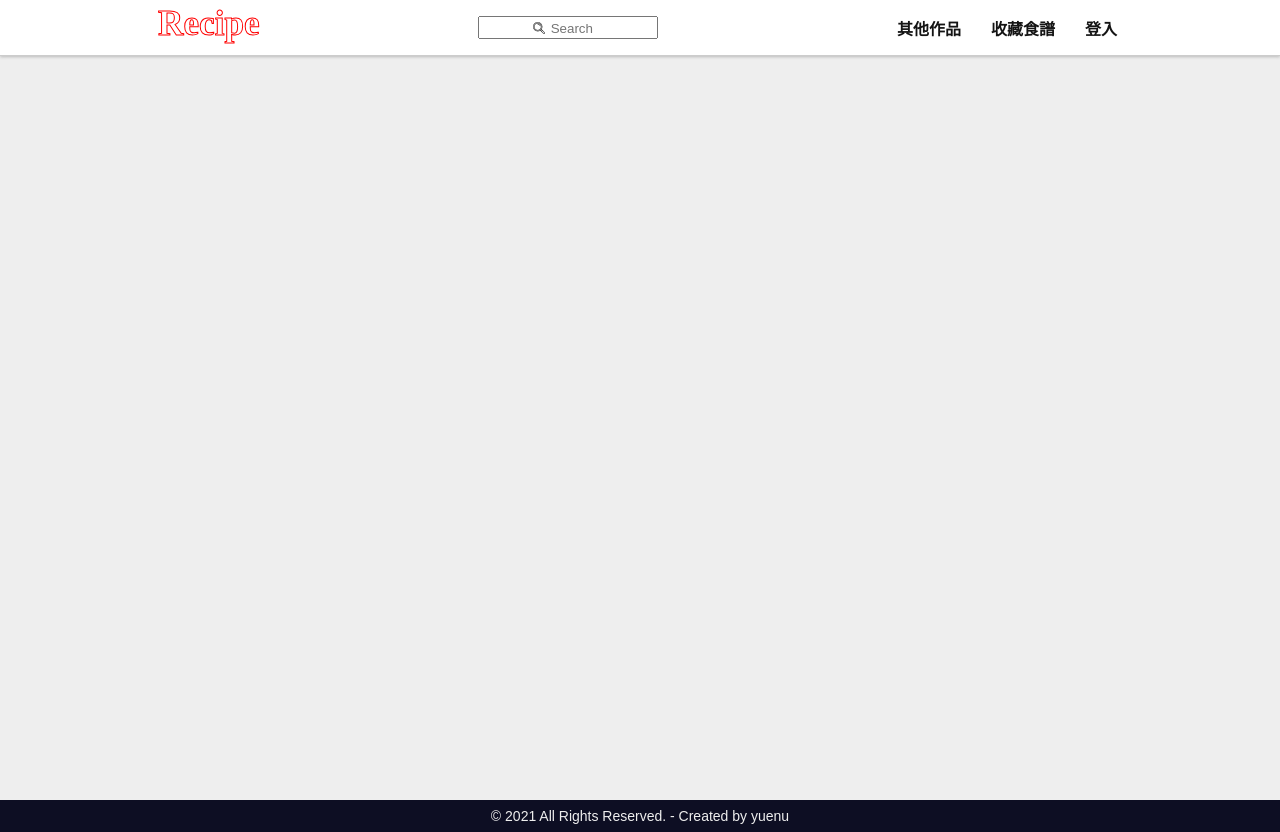
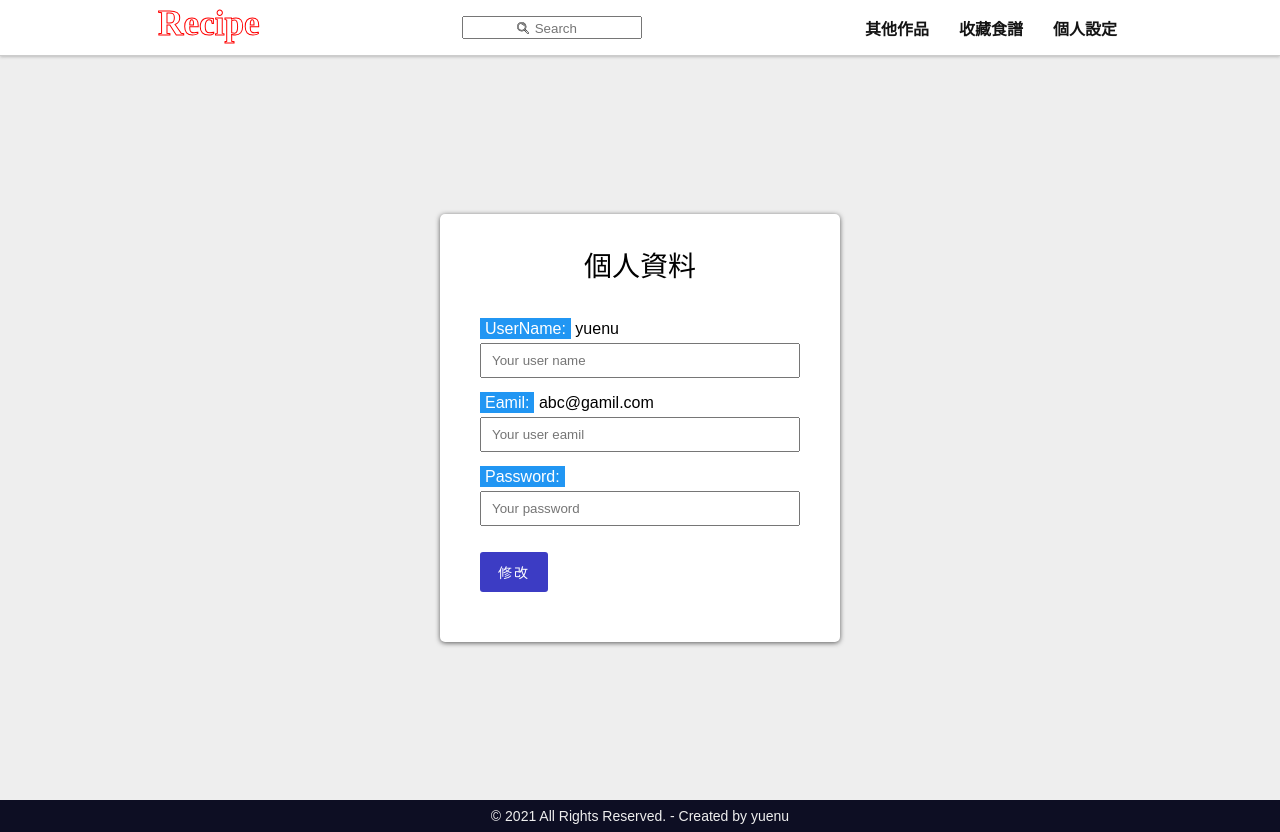
Before and after one commit to yuenu/recipe-next, a Vue app: page /editProfile in a window 1280 px wide. Built offline with nearby package versions, Linux system fonts and the light colour scheme; a web font is replaced by a local one.

Commit message:
add userSetting page

```diff
--- a/src/components/layout/TheHeader.vue
+++ b/src/components/layout/TheHeader.vue
@@ -12,9 +12,9 @@
       <SearchForm class="search" />
       <div class="container__left">
         <ul class="item__list">
-          <li><a href="#" class="item__link othersPro">其他作品</a></li>
-          <li><a href="#" class="item__link collect">收藏食譜</a></li>
-          <li><a href="#" class="item__link login">登入</a></li>
+          <li><router-link to="/" class="item__link othersPro">其他作品</router-link></li>
+          <li><router-link to="/" class="item__link collect">收藏食譜</router-link></li>
+          <li><router-link to="/editProfile" class="item__link login">個人設定</router-link></li>
         </ul>
       </div>
     </div>
@@ -84,7 +84,7 @@ export default defineComponent({
 .item__list {
   display: flex;
   list-style: none;
-  max-width: 250px;
+  max-width: 300px;
   margin-right: 20px;
 
   .item__link {
--- a/src/components/recipe/Carousel.vue
+++ b/src/components/recipe/Carousel.vue
@@ -64,16 +64,7 @@ export default defineComponent({
       }
     ]
     const imagesLen = images.length
-
-    // setInterval timer
-    const slideThrough = () => {
-      sliderIndex.value++
-      if (sliderIndex.value > 5) sliderIndex.value = 1
-    }
-
-    let timer = setInterval(() => {
-      slideThrough()
-    }, 2500)
+    let timer: number
 
     const resetInterval = (timer: number) => {
       clearInterval(timer)
--- /dev/null
+++ b/src/components/user/UserSettings.vue
@@ -0,0 +1,112 @@
+<template>
+  <div class="user-settings">
+    <div class="card">
+      <h1 class="card__title">個人資料</h1>
+      <form @submit.prevent="submitProfile">
+        <div class="card__input user">
+          <label for="uName"><span class="card__label">UserName:</span>  {{ fakeData[0].userName }}</label>
+          <input type="text" placeholder="Your user name" />
+        </div>
+        <div class="card__input password">
+          <label for="uName"><span class="card__label">Eamil:</span>  {{ fakeData[0].email }}</label>
+          <input type="eamil" placeholder="Your user eamil" />
+        </div>
+        <div class="card__input password">
+          <label for="uName"><span class="card__label">Password:</span></label>
+          <input type="password" placeholder="Your password" />
+        </div>
+        <button class="button" type="submit">修改</button>
+      </form>
+    </div>
+  </div>
+</template>
+
+<script lang="ts">
+import { defineComponent } from 'vue'
+
+export default defineComponent({
+  setup () {
+    const fakeData = [
+      {
+        userName: 'yuenu',
+        email: 'abc@gamil.com'
+      }
+    ]
+    const submitProfile = () => {
+      console.log('sumbit the data!!!')
+    }
+
+    return {
+      submitProfile,
+      fakeData
+    }
+  }
+})
+</script>
+
+<style lang="scss" scoped>
+.user-settings {
+  display: flex;
+  justify-content: center;
+  align-items: center;
+  min-height: calc(100vh - 56px);
+  width: 100%;
+}
+
+.card {
+  background-color: #fff;
+  padding: 30px 40px 50px 40px;
+  border-radius: 5px;
+  box-shadow: 0px 1px 5px rgb(91, 91, 91);
+  max-width: 400px;
+  width: max-content;
+
+  &__title {
+    text-align: center;
+    margin: 0rem 0 2.2rem 0;
+    font-size: 28px;
+    font-weight: normal;
+  }
+
+  &__input {
+    margin: 16px 0;
+    width: 100%;
+
+    label {
+      min-width: 100px;
+      padding-right: 10px;
+      margin-bottom:5px;
+      display:inline-block;
+    }
+
+    input {
+      width: 100%;
+      padding: 8px 0 8px 10px;
+    }
+  }
+
+  &__label {
+    color:#ffffff;
+    background:#2196f3;
+    padding:2px 5px;
+  }
+}
+
+.button {
+  margin-top:10px;
+  padding: 10px 18px;
+  border-radius: 3px;
+  border: none;
+  outline: none;
+  background-color: rgb(60, 60, 196);
+  color: #fff;
+  font-size: 14px;
+  letter-spacing: 2px;
+  cursor: pointer;
+
+  &:hover {
+    background-color: rgb(81, 81, 199);
+    color: #fff;
+  }
+}
+</style>
--- a/src/router/index.ts
+++ b/src/router/index.ts
@@ -8,12 +8,9 @@ const routes: Array<RouteRecordRaw> = [
     component: Home
   },
   {
-    path: '/about',
-    name: 'About',
-    // route level code-splitting
-    // this generates a separate chunk (about.[hash].js) for this route
-    // which is lazy-loaded when the route is visited.
-    component: () => import(/* webpackChunkName: "about" */ '../views/About.vue')
+    path: '/editProfile',
+    name: 'editProfile',
+    component: () => import('@/components/user/UserSettings.vue')
   }
 ]
 
```
